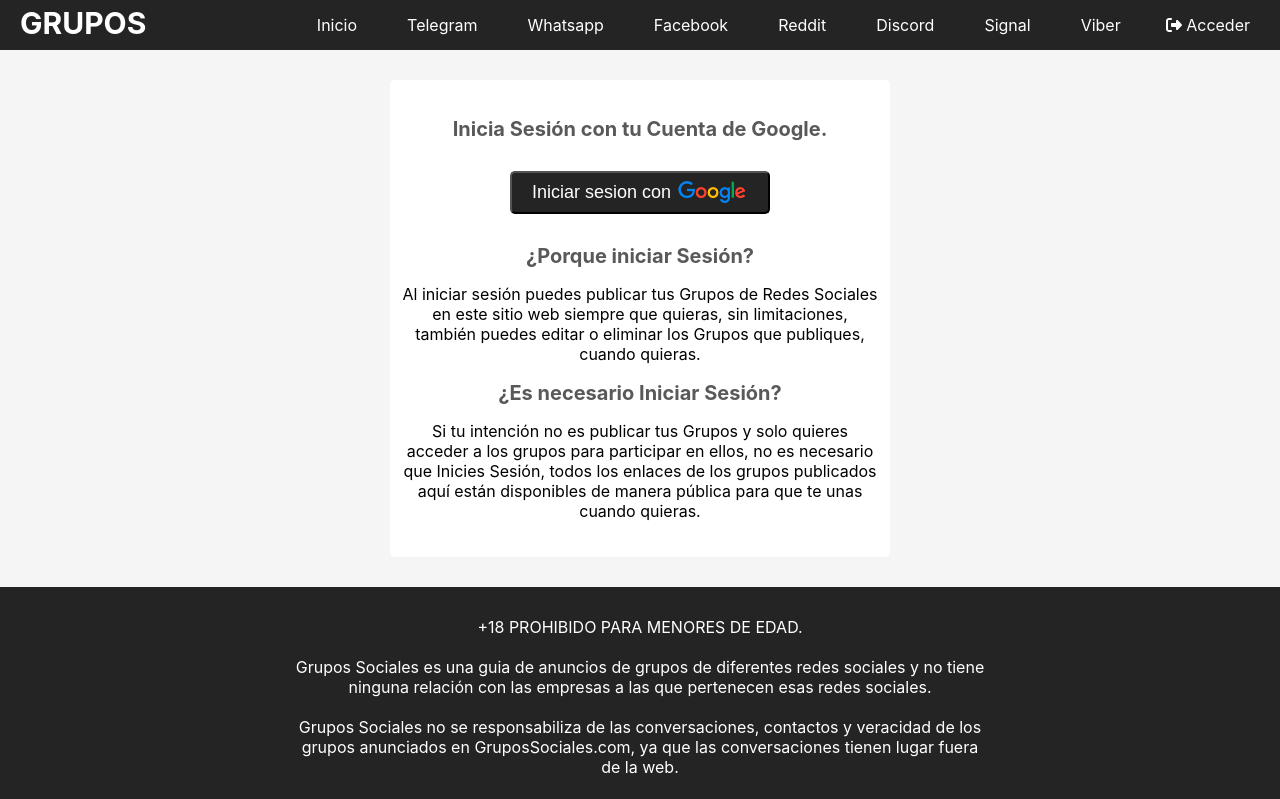
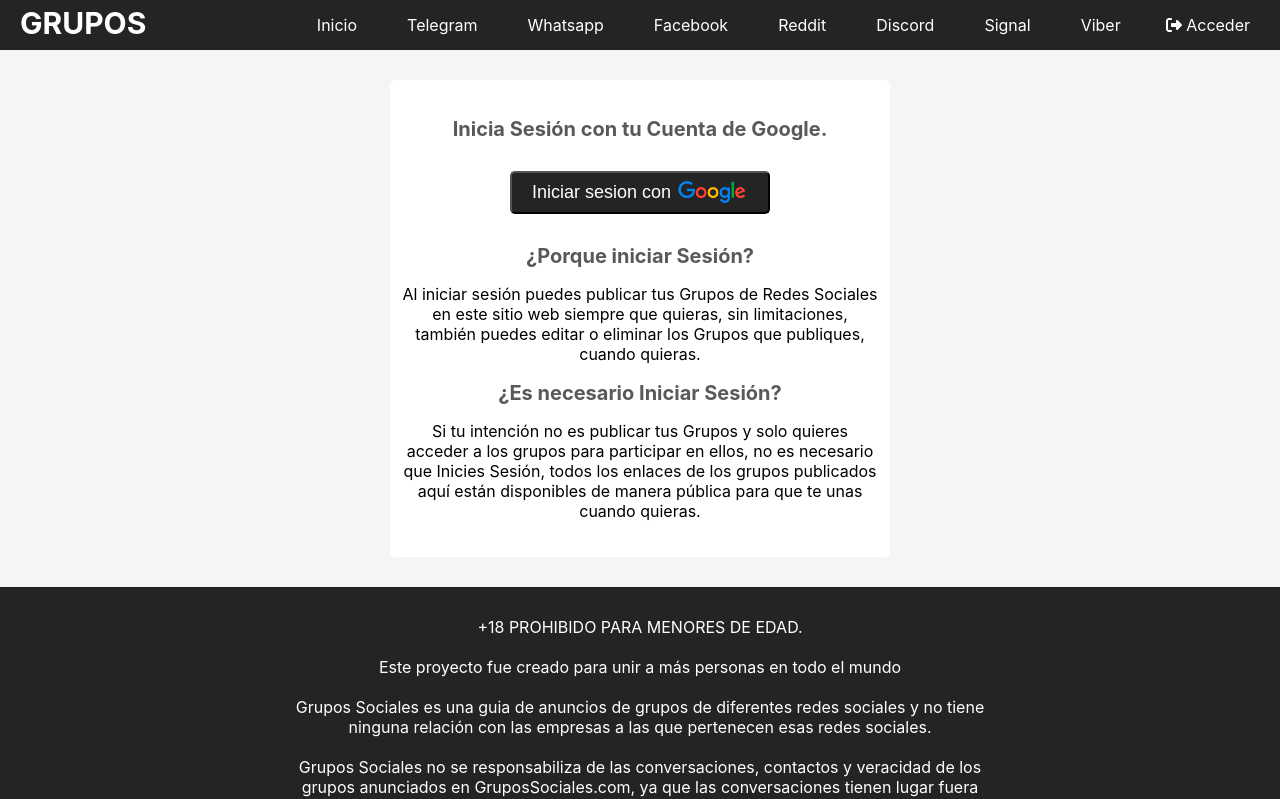
Before and after one commit to geyler/GruposSociales, a Next.js app: page /login in a window 1280 px wide. Shown: the top 799 px of the page. Built offline with nearby package versions, Linux system fonts and the light colour scheme; no server answers.

Commit message:
Subida version 1.4 frase en el footer

```diff
--- a/componentes/footer/index.js
+++ b/componentes/footer/index.js
@@ -7,6 +7,9 @@
         <ul className="texto-footer-ul">
           <li className="texto-footer-li">
             +18 PROHIBIDO PARA MENORES DE EDAD.
+          </li>
+          <li className="texto-footer-li">
+          Este proyecto fue creado para unir a más personas en todo el mundo
           </li>
           <li className="texto-footer-li">
             Grupos Sociales es una guia de anuncios de grupos de diferentes redes sociales y
```
